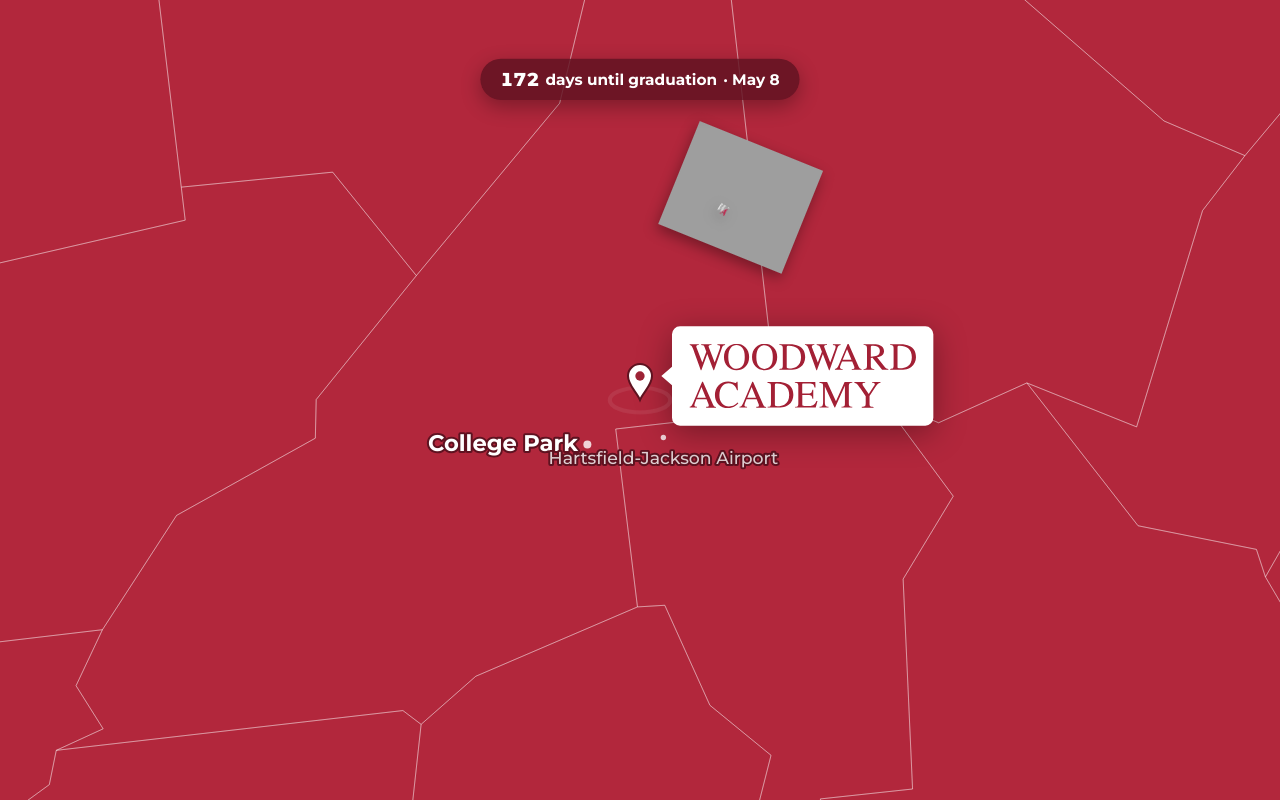
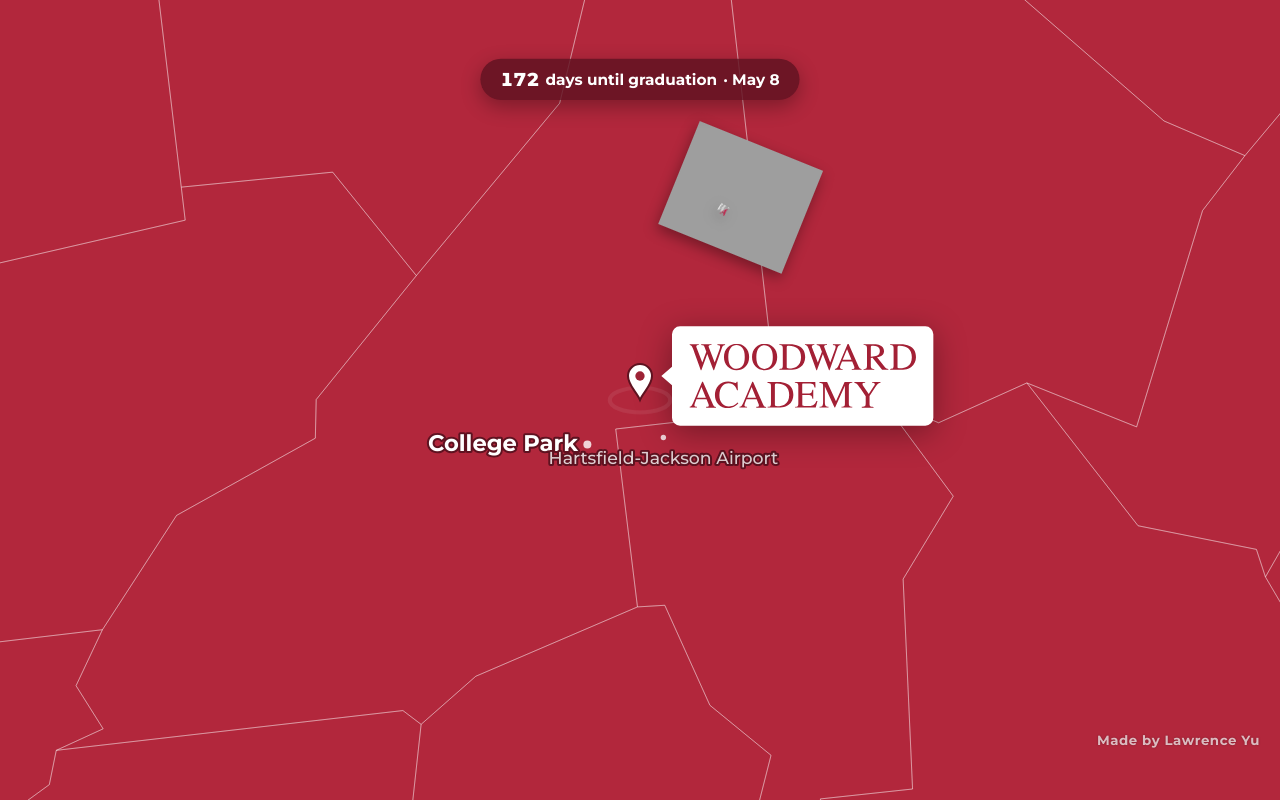
Before and after one commit to 27lyu-pixel/woodward-college-map, a plain HTML site: page index.html in a window 1280 px wide. Drawn offline with nearby package versions, Linux system fonts and the light colour scheme; no server answers; grey boxes are pictures that could not be loaded.

Commit message:
Add a "Made by Lawrence Yu" credit in the bottom-right corner
Small, on screen the whole loop, and below where the student cards sit.
The wording is CONFIG.credit ("" hides it).

Co-Authored-By: Claude Opus 5.5 <noreply@anthropic.com>

```diff
--- a/css/style.css
+++ b/css/style.css
@@ -102,6 +102,14 @@ html, body {
 .bar-countdown:not(:last-child) { padding-right: 24px; border-right: 2px solid rgba(255, 255, 255, 0.35); }
 /* Too wide for the screen (e.g. with the scholarship total): js/totals.js drops these first */
 .statbar.tight .bar-title, .statbar.tighter .bar-date { display: none; }
+
+/* Credit in the bottom-right corner (CONFIG.credit); below the student card's bottom edge */
+.credit {
+  position: absolute; right: 30px; bottom: 18px;
+  font-family: var(--font); font-size: 20px; font-weight: 600; letter-spacing: 0.04em;
+  color: rgba(255, 255, 255, 0.7);
+  text-shadow: 0 1px 3px rgba(0, 0, 0, 0.35);
+}
 
 /* Student card */
 /* HTML layer over the map, sized like the stage and scaled by js/ui.js */
--- a/js/config.js
+++ b/js/config.js
@@ -7,6 +7,9 @@ const CONFIG = {
     // data/sample.csv has made-up test rows.
     csvUrl: "https://docs.google.com/spreadsheets/d/e/2PACX-1vQw1De9-COY-VSwSg_EXrWxnQRG7Lv2XCAGcZTQ_NrRZ3GtD_KtfhVCPS9MVtpRa78bkxWeyNqy9zTK/pub?gid=1336388585&single=true&output=csv",
   },
+
+  // Small credit in the bottom-right corner, on screen the whole loop ("" to hide it).
+  credit: "Made by Lawrence Yu",
 
   title: {
     lines: ["Where are our senior", "War Eagles headed?"],
--- a/js/ui.js
+++ b/js/ui.js
@@ -13,5 +13,8 @@ const UI = (() => {
   addEventListener("resize", fit);
   fit();
 
+  // Credit in the corner, on screen the whole loop (CONFIG.credit).
+  if (CONFIG.credit) d3.select(el).append("div").attr("class", "credit").text(CONFIG.credit);
+
   return { layer: () => d3.select(el) };
 })();
```
